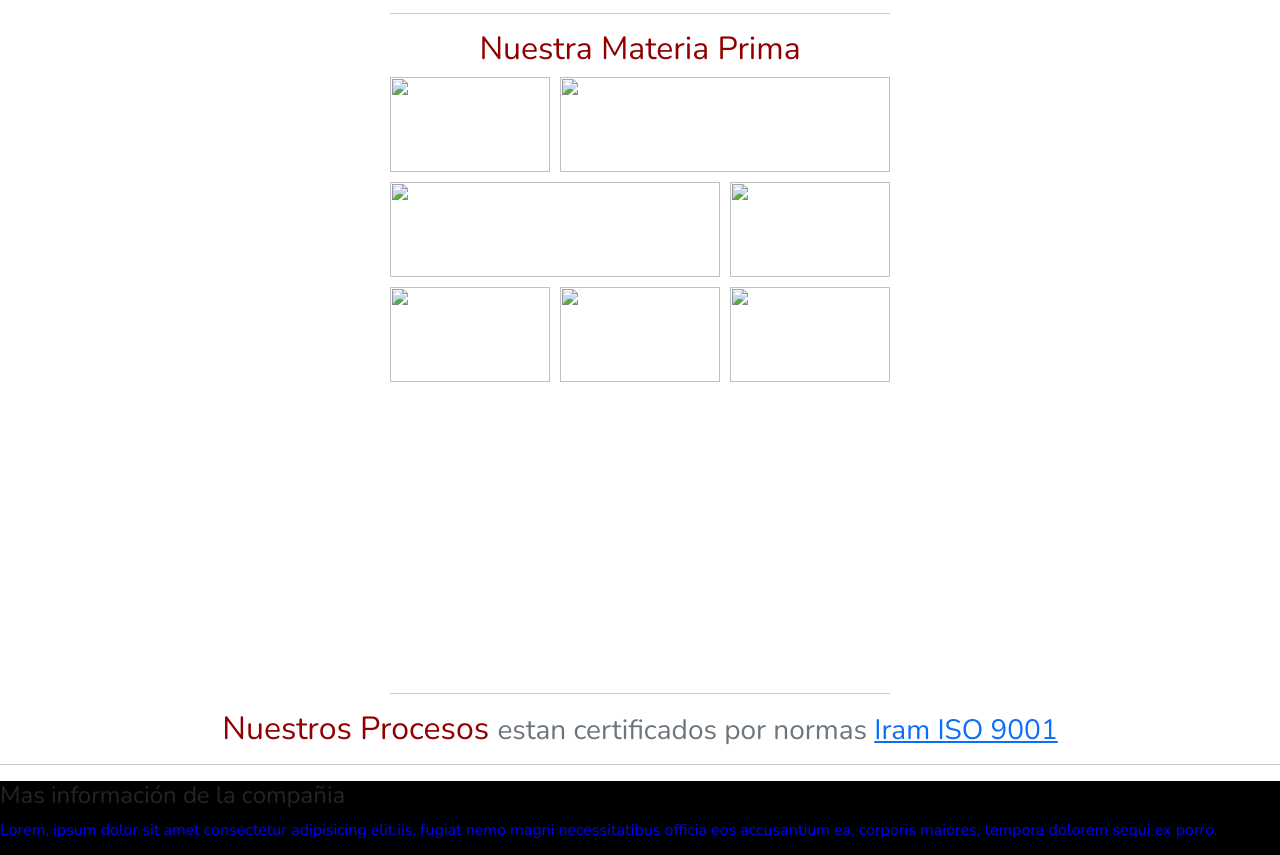
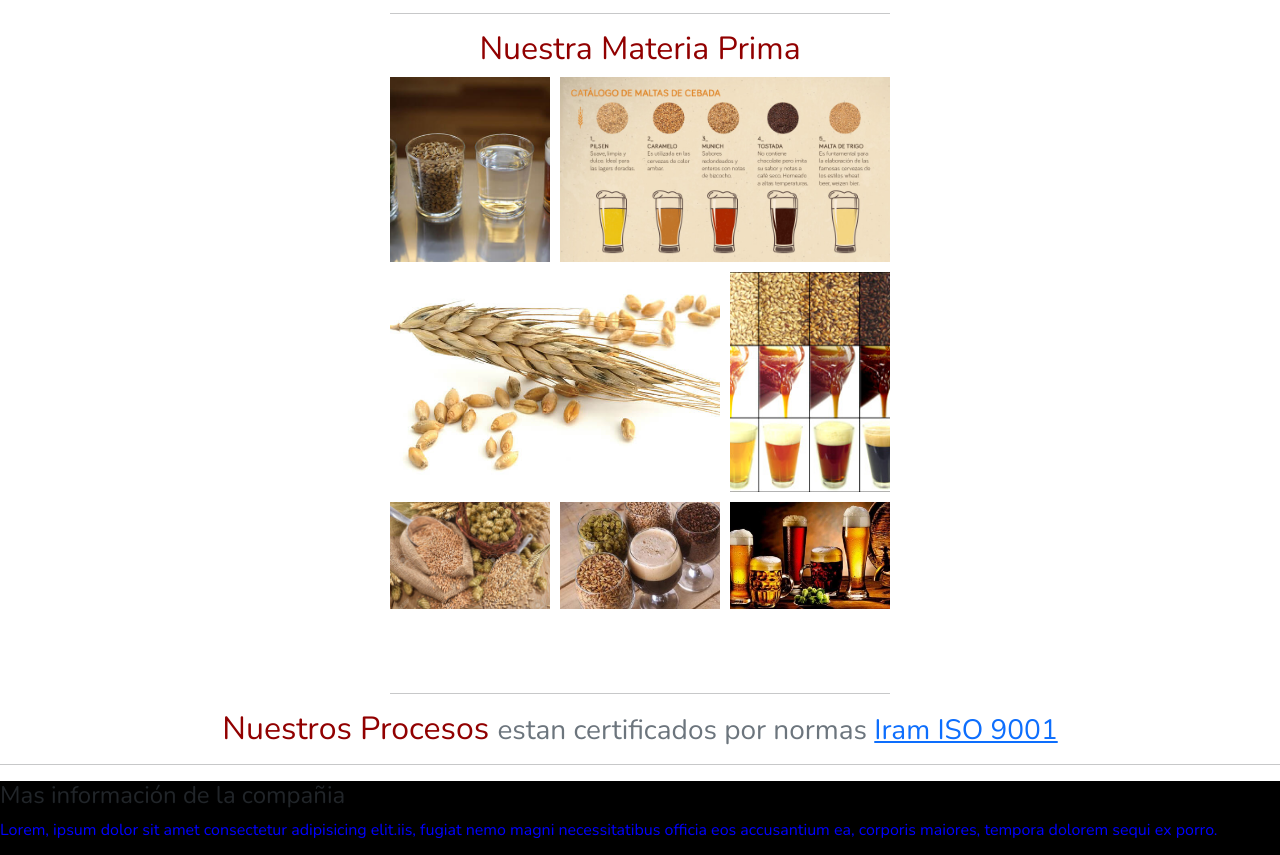
Before and after one commit to ndasanbiagio/proyecto-22900, a website: page fabrica.html in a window 1280 px wide. Shown: the part 1353-2208 px from the top of the page. Drawn offline with nearby package versions, Linux system fonts and the light colour scheme; files that its build step writes are made by us from their sources; the site is published under a folder, as on GitHub Pages, so addresses that start at the root find nothing.

Commit message:
modificando .imagenes nuevo

```diff
--- a/fabrica.html
+++ b/fabrica.html
@@ -36,7 +36,7 @@
             </nav>
         </div>
         <div class="hero-container">
-            <img src="imagenes/logo_ambe.jpg" class="logoPosition" width="100" height="100">
+            <img src="./imagenes/logo_ambe.jpg" class="logoPosition" width="100" height="100">
         </div>
     </header>
     <main>
@@ -81,14 +81,14 @@
             <hr>
             <h2>Nuestra Materia Prima</h2>
             <div>
-                <img class="img_11" src="/imagenes/beer_ingredients.jpg" alt="">
-                <img class="img_22" src="/imagenes/blog_catalogo_maltas.jpg" alt="">
-                <img class="img_33" src="/imagenes/wheat_sgsnorthamerica_10296581.jpg" alt="">
-                <img class="img_44" src="/imagenes/colores-malta.jpg" alt="">
-                <img class="img_55" src="/imagenes/51011833-ingredientes-cerveza-lúpulo-trigo-grano-cebada-y-malta.jpg"
+                <img class="img_11" src="./imagenes/beer_ingredients.jpg" alt="">
+                <img class="img_22" src="./imagenes/blog_catalogo_maltas.jpg" alt="">
+                <img class="img_33" src="./imagenes/wheat_sgsnorthamerica_10296581.jpg" alt="">
+                <img class="img_44" src="./imagenes/colores-malta.jpg" alt="">
+                <img class="img_55" src="./imagenes/51011833-ingredientes-cerveza-lúpulo-trigo-grano-cebada-y-malta.jpg"
                     alt="">
-                <img class="img_66" src="/imagenes/lupulos.jpg" alt="">
-                <img class="img_77" src="/imagenes/kit-cerveza-artesanal.jpg" alt="">
+                <img class="img_66" src="./imagenes/lupulos.jpg" alt="">
+                <img class="img_77" src="./imagenes/kit-cerveza-artesanal.jpg" alt="">
             </div>
             <hr>
         </section>
```
Also changed, not shown: beer.html (+5 -5 lines), compras.html (+1 -1 lines), contacto.html (+1 -1 lines), news.html (+1 -1 lines).
